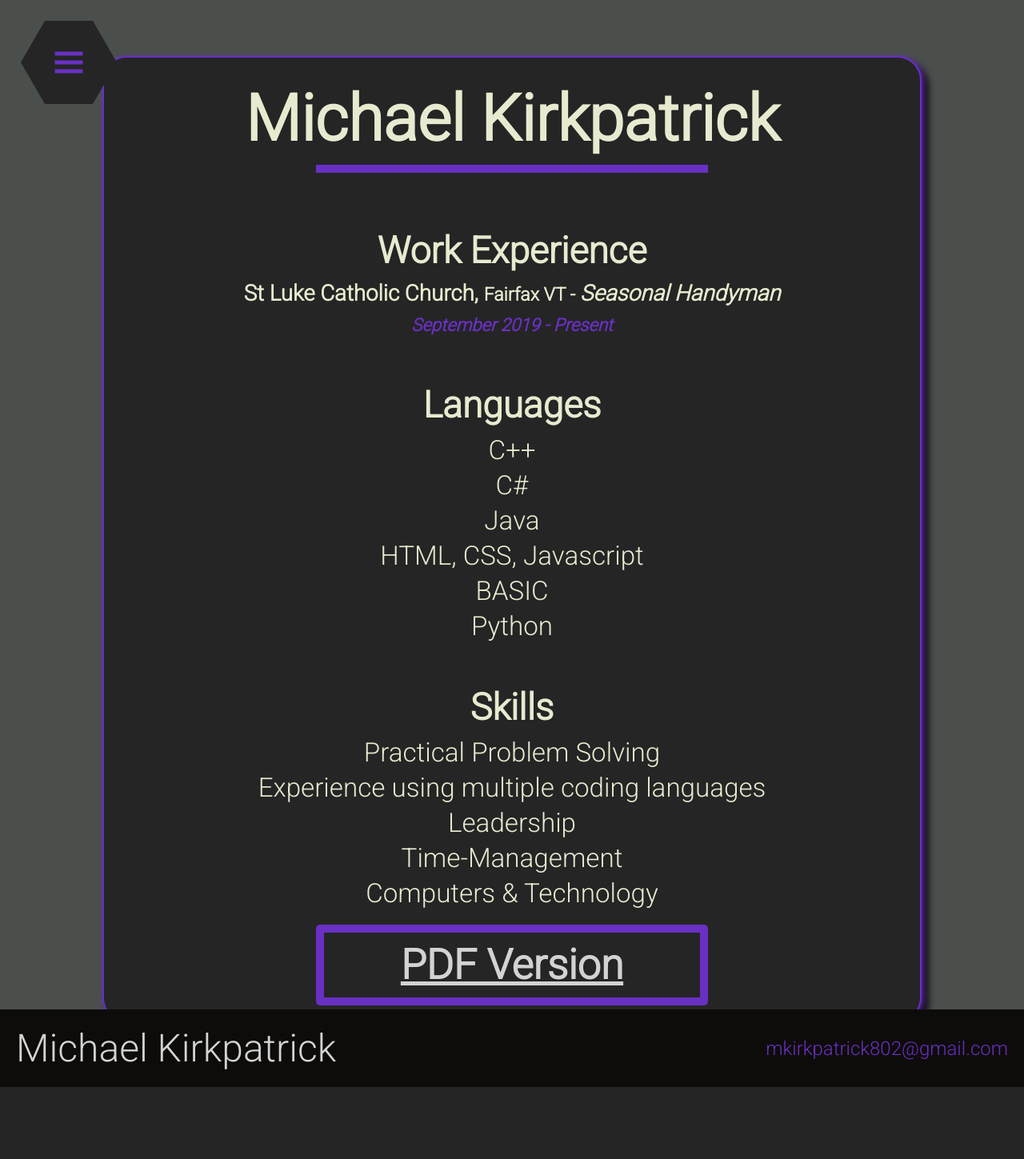
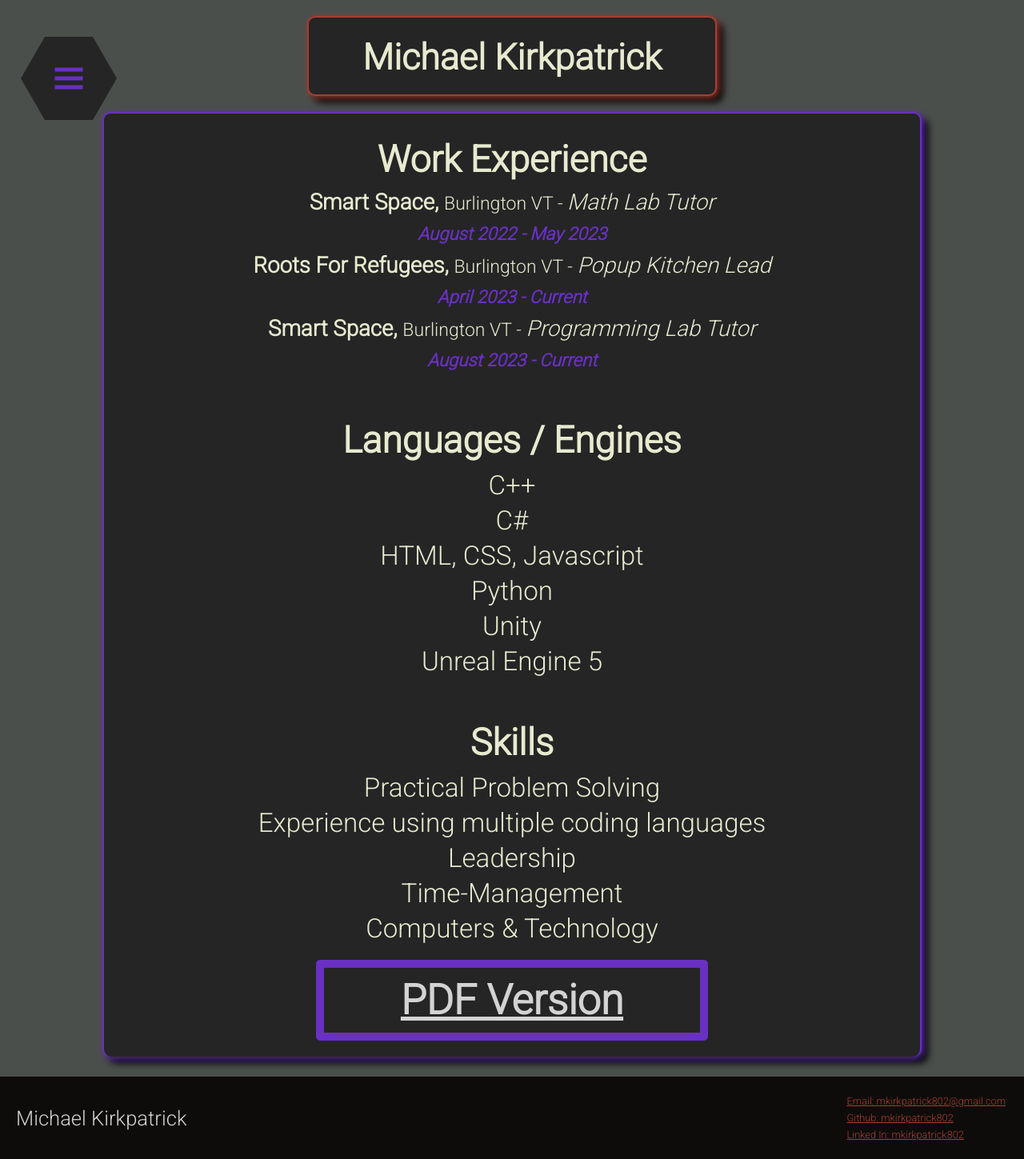
Before and after one commit to mkirkpatrick802/mkirkpatrick802.github.io, a PHP site: page /Resume.html in a window 1280 px wide. Shown: the whole page at 80% size. Before the commit the page ends 1359 px from the top, so only its background shows below. Run offline with PHP 8.4, Linux system fonts and the light colour scheme.

Commit message:
TODO: Make resume page look better, Update Gallery page

```diff
--- a/Resume.html
+++ b/Resume.html
@@ -4,7 +4,7 @@
     <meta charset="utf-8">
     <link rel="stylesheet" href="css/master.css">
     <link rel="stylesheet" href="css/dropdown.css">
-    <link rel="stylesheet" href="css/index.css">
+    <link rel="stylesheet" href="css/resume.css">
     <link rel="preconnect" href="https://fonts.gstatic.com">
     <link href="https://fonts.googleapis.com/css2?family=Roboto:wght@300&display=swap" rel="stylesheet">
     <link rel="preconnect" href="https://fonts.gstatic.com">
@@ -30,39 +30,52 @@
     </div>
     <!-- Dropdown -->
     <div class="Dropdown" id="myDropdown">
+      <div class="DropdownBackground"></div>
       <div class="DropdownContent">
         <div class="HexFiller"></div>
         <div class="TextFiller"></div>
+        <div class="DropdownLine"></div>
         <a href="AboutMe.html" class="NavItems">About Me</a>
+        <div class="DropdownLine"></div>
         <a href="Resume.html" class="NavItems">Resume</a>
+        <div class="DropdownLine"></div>
         <a href="Gallery.html" class="NavItems">Gallery</a>
+        <div class="DropdownLine"></div>
         <a href="https://lykosthebroken.itch.io/" class="NavItems">Games</a>
+        <div class="DropdownLine"></div>
+      </div>
+      <div class="Hex1 DecorHex6"></div>
+      <div class="Hex2 DecorHex6"></div>
+      <div class="Hex3 DecorHex6"></div>
+    </div>
+    <!-- Content -->
+    <div class="Top">
+      <div class="NameHolder">
+        <p>Michael Kirkpatrick</p>
       </div>
     </div>
-    <!-- Content -->
-    <div class="Top"></div>
     <div class="container">
-      <header>
-        <h1>Michael Kirkpatrick</h1>
-        <div class="underline"></div>
-      </header>
       <div class="resume">
         <main>
           <section class="Work Experience">
             <h2>Work Experience</h2>
-            <h3><b>St Luke Catholic Church, </b>Fairfax VT - <i>Seasonal Handyman</i></h3>
-            <h6><i>September 2019 - Present</i></h6>
+            <h3><b>Smart Space, </b>Burlington VT - <i>Math Lab Tutor</i></h3>
+            <h6><i>August 2022 - May 2023</i></h6>
+            <h3><b>Roots For Refugees, </b>Burlington VT - <i>Popup Kitchen Lead</i></h3>
+            <h6><i>April 2023 - Current</i></h6>
+            <h3><b>Smart Space, </b>Burlington VT - <i>Programming Lab Tutor</i></h3>
+            <h6><i>August 2023 - Current</i></h6>
           </section>
           <section class="Languages">
             <div class="Filler"></div>
-            <h2>Languages</h2>
+            <h2>Languages / Engines</h2>
             <ul>
               <li>C++</li>
               <li>C#</li>
-              <li>Java</li>
               <li>HTML, CSS, Javascript</li>
-              <li>BASIC</li>
               <li>Python</li>
+              <li>Unity</li>
+              <li>Unreal Engine 5</li>
             </ul>
           </section>
           <section class="Skills">
@@ -77,9 +90,8 @@
             </ul>
           </section>
           <div class="PDFDiv">
-              <h1 class="PDF"><a href="content/Resume.pdf" class="PDF">PDF Version</a></h1>
+              <h1 class="PDF"><a href="content/Living Resume.pdf" class="PDF">PDF Version</a></h1>
           </div>
-
         </main>
       </div>
     </div>
@@ -89,8 +101,11 @@
           <p>Michael Kirkpatrick</p>
         </div>
         <div class="address">
-          <p>mkirkpatrick802@gmail.com</p>
+          <a href="mailto:mkirkpatrick802@gmail.com">Email: mkirkpatrick802@gmail.com</a>
+          <a href="https://github.com/mkirkpatrick802">Github: mkirkpatrick802</a>
+          <a href="https://www.linkedin.com/in/mkirkpatrick802/">Linked In: mkirkpatrick802</a>
         </div>
+      </div>
       </div>
     </footer>
   </body>
--- a/css/dropdown.css
+++ b/css/dropdown.css
@@ -66,7 +66,7 @@
   position: absolute;
   height: 371px;
   width: 120px;
-  border-style: dashed;
+  border-style: solid;
   border: 5px 5px;
   border-color: #E8EAD0;
   background-color: #252525;
@@ -101,6 +101,13 @@
 .TextFiller{
   margin-top: 60px;
 }
+.DropdownLine{
+  height: 1px;
+  width: 70px;
+  background-color: white;
+  z-index: 5;
+  position: relative;
+}
 
 /* Hex Decor */
 .Hex1.DecorHex6{
--- a/css/master.css
+++ b/css/master.css
@@ -9,7 +9,26 @@ body, html{
   background: #4B4F4C;
 }
 .Top{
-  height: 70px;
+  height: 120px;
+}
+.NameHolder{
+  background: #252525;
+  width: 40%;
+  margin: auto;
+  height: 100px;
+  margin-top: 20px;
+  border-radius: 10px;
+  border-style: solid;
+  border-width: 2px;
+  border-color: #A53F32;
+  box-shadow: 2px 2px 8px  #A53F32, 8px 8px 10px black;
+}
+.NameHolder p{
+  text-align: center;
+  color: #E8EAD0;
+  line-height: 100px;
+  font-weight: bold;
+  font-size: 3.5vw;
 }
 .container{
   margin: auto;
@@ -22,7 +41,7 @@ body, html{
   padding: 20px;
   color: #E8EAD0;
   border-style: solid;
-  border-radius: 30px;
+  border-radius: 10px;
   border-width: 2px;
   border-bottom: 0px;
   border-color: #6930c3;
@@ -30,22 +49,27 @@ body, html{
 }
 h1{
   text-align: center;
-  font-size: 5em;
+  font-size: 4vw;
   margin: 10px;
 }
 h2{
-  font-size: 3em;
+  font-size: 3vw;
   margin: 10px;
+}
+h3{
+  font-size: 1.5vw;
+  font-weight: lighter;
+  margin: 5px;
 }
 main p{
   line-height: 1.5;
-  font-size: 2em;
+  font-size: 1.5vw;
 }
 main{
 }
 
 p{
-  font-size: 1.5em;
+  font-size: 1vw;
   margin: 0;
   text-align: justify;
   text-justify: inter-word;
@@ -62,7 +86,7 @@ p{
 /* Footer */
 
 footer{
-  margin-top: 10px;
+  margin-top: 50px;
   background-color: #0E0C0A;
   width: 100%;
   color: #6930c3;
@@ -78,117 +102,30 @@ footer{
   flex-direction: column;
   justify-content: center;
   margin: 20px;
-  font-size: 2em;
   color: lightgray;
 }
+
+.name p{
+  font-size: 2vw;
+}
+
 .address{
   display: flex;
   flex-direction: column;
-  align-items: flex-end;
+  align-items: flex-start;
   margin: 20px;
 }
 
 .address p{
-  margin: auto;
+  margin: 3px;
+  font-size: 2vw;
+  color: #A53F32;
 }
 
-/* Resume */
-
-.Filler{
-  height: 40px;
-}
-.resume *{
-  text-align: center;
-  font-size: 120%;
-}
-.resume h2{
-  font-size: 2em;
-}
-.resume h3{
-  font-size: 1em;
-  margin: 10px;
-}
-.resume h6{
-  font-size: .8em;
-  margin: 10px;
-  color: #6930c3;
-}
-.PDF{
-  color: lightgray;
-  font-size: 1.5em;
-}
-.PDFDiv{
-  border: 10px #6930c3 solid;
-  border-radius: 5px;
-  width: 50%;
-  margin: 0 auto;
-  margin-top: 20px;
-}
-ul{
-  list-style: none;
-  margin: 0;
-  padding: 0;
-}
-li{
-  font-size: .4em;
-  margin: 5px;
-}
-
-/* Games */
-
-.ItchPage{
-  display: block;
-  margin-left: auto;
-  margin-right: auto;
-  height: auto;
-  width: 80%;
-  height: 500px;
-}
-
-/* Gallery */
-
-figure{
-  display: grid;
-  gap: 10px;
-  grid-template-columns: repeat(3,minmax(200px, 800px));
-  width: 80%;
-  margin: auto;
-}
-.Gallery{
-  position: relative;
-  width: 100%;
-}
-.img{
-  max-width: 100%;
-  height: auto;
-  margin: 0 auto;
-  padding: 0px;
-}
-.overlay{
-  position: absolute;
-  bottom: 0;
-  left: 0;
-  right: 0;
-  background: rgba(155, 155, 155, 0.8);
-  width: 100%;
-  height: 100%;
-  overflow: hidden;
-  transform: scale(0);
-  transition: .8s ease;
-}
-.Gallery:hover .overlay{
-  transform: scale(1);
-}
-.text{
-  color: #252525;
-  line-height: 1.5;
-  font-size: 25px;
-  position: absolute;
-  top: 50%;
-  left: 50%;
-  text-align: center;
-  text-justify: inter-word;
-  transform: translate(-50%, -50%);
+.address a{
+  margin: 3px;
+  font-size: 1vw;
+  color: #A53F32;
 }
 
 /* Responsive */
--- /dev/null
+++ b/css/resume.css
@@ -0,0 +1,52 @@
+/* Resume */
+
+.Filler{
+  height: 40px;
+}
+.resume *{
+  text-align: center;
+  font-size: 120%;
+}
+.resume h2{
+  font-size: 2em;
+}
+.resume h3{
+  font-size: 1em;
+  margin: 10px;
+}
+.resume h6{
+  font-size: .8em;
+  margin: 10px;
+  color: #6930c3;
+}
+.PDF{
+  color: lightgray;
+  font-size: 1.5em;
+}
+.PDFDiv{
+  border: 10px #6930c3 solid;
+  border-radius: 5px;
+  width: 50%;
+  margin: 0 auto;
+  margin-top: 20px;
+}
+ul{
+  list-style: none;
+  margin: 0;
+  padding: 0;
+}
+li{
+  font-size: .4em;
+  margin: 5px;
+}
+
+/* Games */
+
+.ItchPage{
+  display: block;
+  margin-left: auto;
+  margin-right: auto;
+  height: auto;
+  width: 80%;
+  height: 500px;
+}
--- a/js/master.js
+++ b/js/master.js
@@ -7,3 +7,14 @@ function Menu(x) {
     drop.style.display = "block";
   }
 }
+
+function ShowAndHide() {
+    var y = document.getElementById('SecretButton')
+    var x = document.getElementById('Secret');
+    if (x.style.display == 'none') {
+        x.style.display = 'block';
+        y.style.display = 'none';
+    } else {
+        x.style.display = 'none';
+    }
+}
```
Also changed, not shown: AboutMe.html (+22 -3 lines), Gallery.html (+19 -4 lines), css/AboutMe.css (+9 -0 lines), css/gallery.css (added, +45 -0 lines), index.html (+13 -2 lines), 2 other files.
